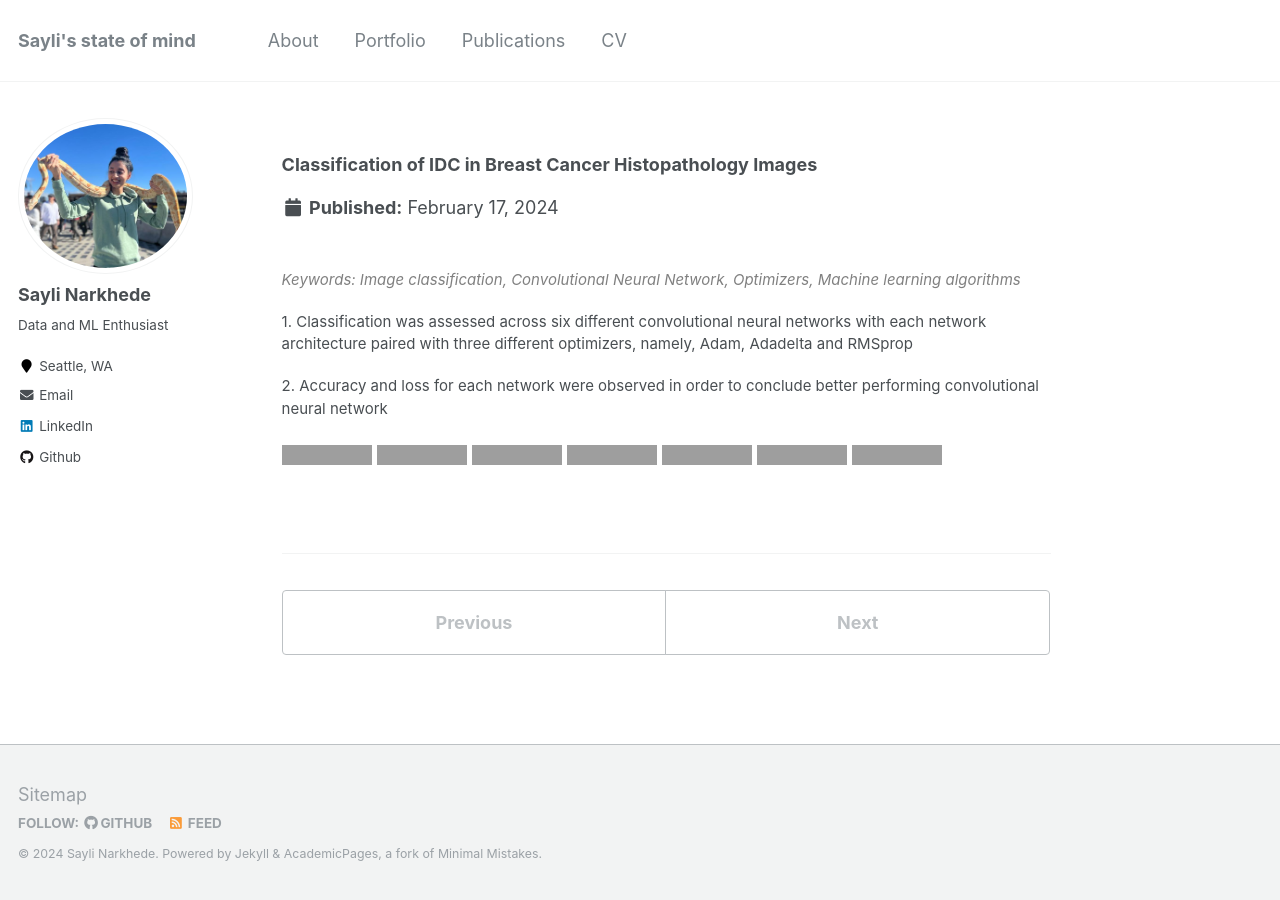
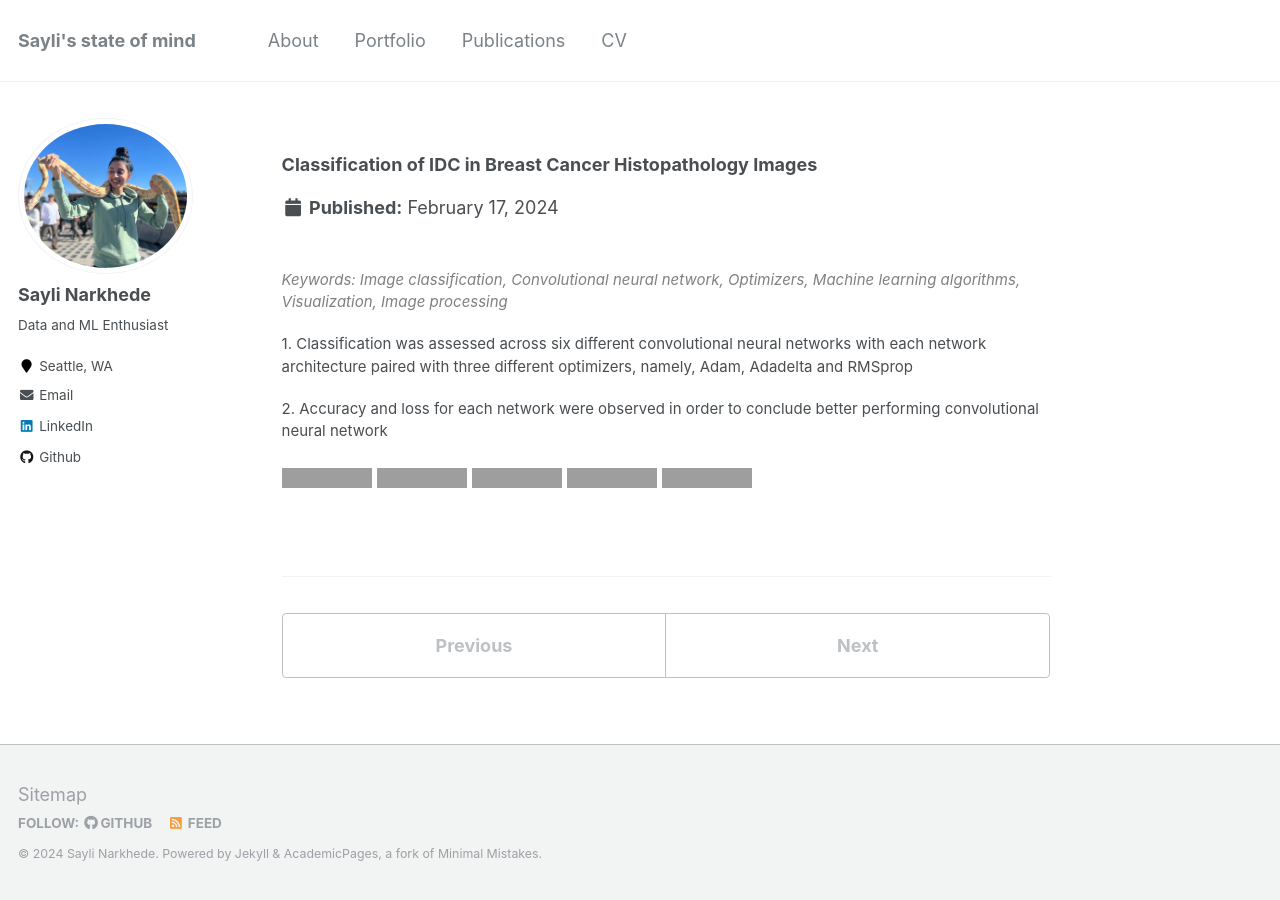
Before and after one commit to SayliMN/saylimn.github.io, a Jekyll site: the page built from _portfolio/portfolio-5.md, in a window 1280 px wide. Built offline with Jekyll 4.4.1, drawn with Linux system fonts in a browser that asks for light colours; grey boxes are pictures that could not be loaded.

Commit message:
add technologies

```diff
--- a/_portfolio/portfolio-5.md
+++ b/_portfolio/portfolio-5.md
@@ -4,7 +4,7 @@ title: "### Classification of IDC in Breast Cancer Histopathology Images"
 collection: portfolio
 ---
 
-<p style="font-size:15px; color:gray; font-style: italic; margin-top: 25px;">Keywords: Image classification, Convolutional Neural Network, Optimizers, Machine learning algorithms </p>
+<p style="font-size:15px; color:gray; font-style: italic; margin-top: 25px;">Keywords: Image classification, Convolutional neural network, Optimizers, Machine learning algorithms, Visualization, Image processing </p>
 
 
 <p style="font-size:15px">
@@ -19,9 +19,7 @@ collection: portfolio
 <p style="margin-top:10px">
     <img src="https://img.shields.io/badge/Python-green" alt="Python">
     <img src="https://img.shields.io/badge/Jupyter%20Notebook-orange" alt="Jupyter Notebook">
-    <img src="https://img.shields.io/badge/nltk-cornflowerblue" alt="NLTK">
-    <img src="https://img.shields.io/badge/gensim-navy" alt="gensim">
-    <img src="https://img.shields.io/badge/GloVe-orchid" alt="GloVe">
-    <img src="https://img.shields.io/badge/Sklearn-purple" alt="Scikit-Learn">
-    <img src="https://img.shields.io/badge/Word2Vec-violet" alt="Word2Vec">
+    <img src="https://img.shields.io/badge/Google%20Colab-cornflowerblue" alt="Google Colab">
+    <img src="https://img.shields.io/badge/Keras-navy" alt="Keras">
+    <img src="https://img.shields.io/badge/OpenCV-orchid" alt="OpenCV">
 </p>
```
